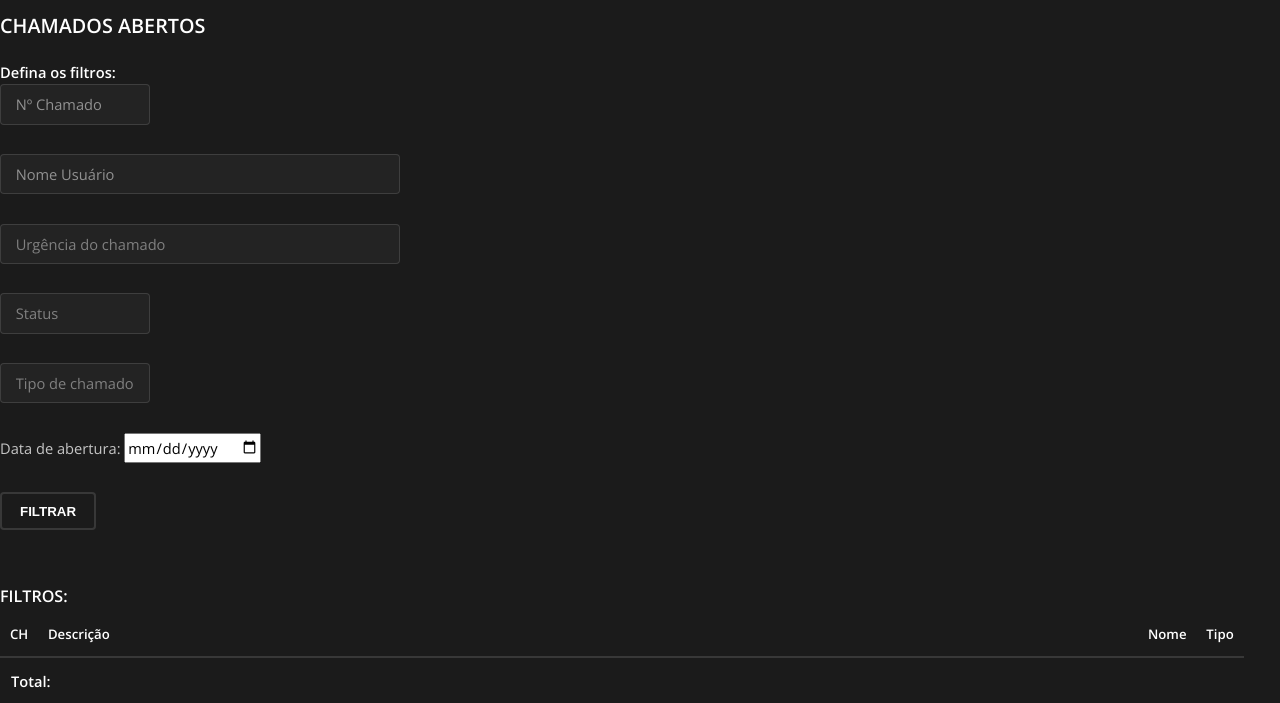
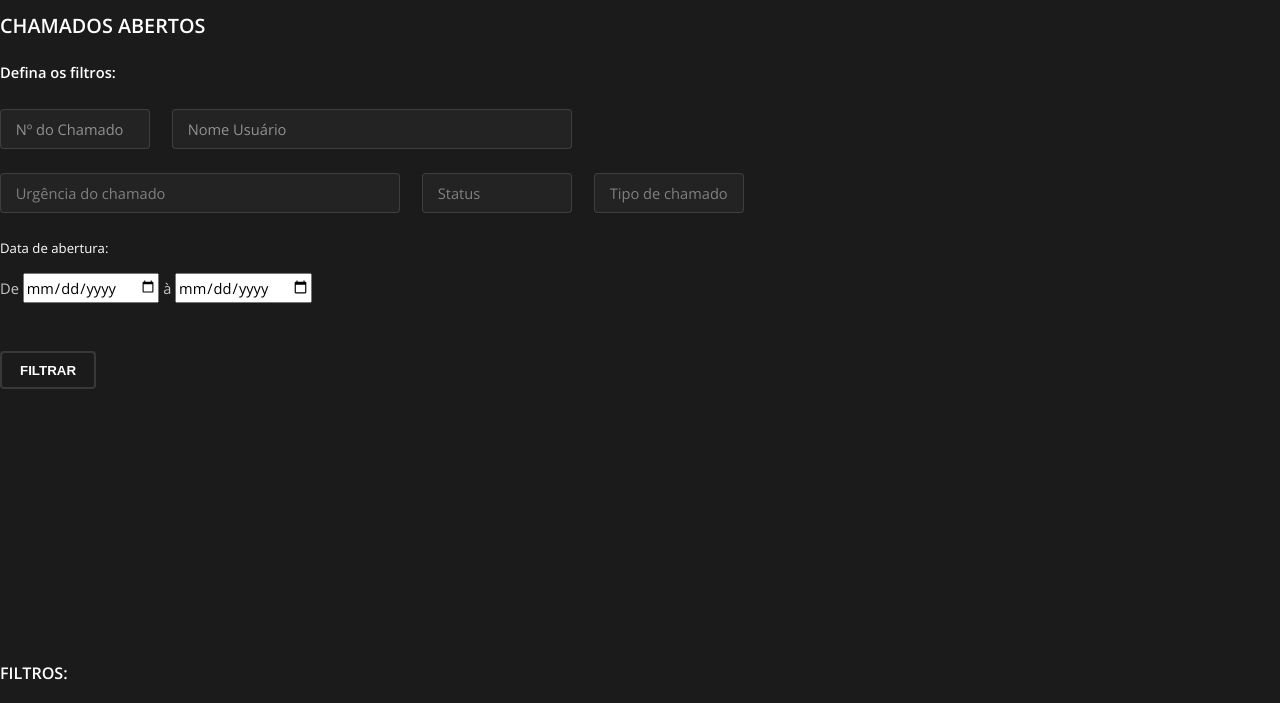
Before and after one commit to Anderson7295/PortalSet, a PHP site: page /filtrosChamados/FiltrarChamados.php in a window 1280 px wide. Shown: the part 62-765 px from the top of the page. Run offline with PHP 8.4, Linux system fonts and the light colour scheme.

Commit message:
telas de filtros organizada( adicionar mais filtros e ativar o período de datas

```diff
--- a/filtrosChamados/FiltrarChamados.php
+++ b/filtrosChamados/FiltrarChamados.php
@@ -32,10 +32,20 @@
 			<br><br><br>
 
 			<h3>Chamados Abertos </h3>
-			<form action="#tabelaChamados" method = "POST"> <b>Defina os filtros:</b>
-				<p><input id = "chamado" name = "chamado" type = "text" placeholder = "Nº Chamado" value = ""  style="width:150px;" ></p>
-				<p><input id = "nome" name = "nome" type = "text" placeholder = "Nome Usuário" value = "" style="width:400px;"></p>
-				<p>
+			<form action="#tabelaChamados" method = "POST"> <b>Defina os filtros:</b> <br><br>
+				<div class="row">
+					<div class="col-sm-5">
+						<input id = "chamado" name = "chamado" type = "text" placeholder = "Nº do Chamado" value = ""  style="width:150px;" >
+					</div>
+
+					<div class="col-sm-10">
+						<input id = "nome" name = "nome" type = "text" placeholder = "Nome Usuário" value = "" style="width:400px;">
+					</div>
+				</div>
+				<br>
+				<div class="row">
+
+					<div class="col-sm-3">
 						<select name="urgencia" id="urgencia" style = "color:grey; width:400px">
 							<option value="">Urgência do chamado</option>
 							<option>Pode aguardar</option>
@@ -45,43 +55,40 @@
 							<option>Urgente</option>
 							<option>Emergência</option>
 						</select>
-				</p>
-				<p>
+					</div>
+
+					<div class="col-sm-3">
 						<select name="status" id="status" style = "color:grey; width:150px">
 							<option value="">Status</option>
 							<option>Aberto</option>
 							<option>Em andamento</option>
 							<option>Fechado</option>
 						</select>
-				</p>
-				<p>
+					</div>
+
+					<div class="col-sm-3">
 						<select name="tipo" id="tipo" style = "color:grey; width:150px">
 							<option value="">Tipo de chamado</option>
 							<option>Problema</option>
 							<option>Dúvida</option>
 						</select>
-				</p>
+					</div>
+				</div>
 
-				<p>Data de abertura: <input id = "dataAbertura" name = "dataAbertura" type = "date" value = "" style = "color:black;"></p>
+				<div class="row">
+					<div class="col-sm-3">
+						<br> <label for="filtroDataAbertura">Data de abertura:</label>
+						De <input id = "dataAbertura" name = "dataAbertura" type = "date" value = "" style = "color:black;"> à <input id = "dataAbertura2" name = "dataAbertura2" type = "date" value = "" style = "color:black;">
+					</div>
+				</div>
 
-				<!-- <p>
-					<input type="radio" id="dataAbertura"
-                	name="dataAbertura" value="<?php $date ?>" checked />
-            		<label for="dataAbertura">Desativado</label>
-
-					<input type="radio" id="dataAbertura"
-                	name="dataAbertura" value="<?php $date ?>" />
-            		<label for="dataAbertura">Hoje</label>
-
-					<input type="radio" id="dataAbertura"
-                	name="dataAbertura" value="<?php $date ?>" />
-            		<label for="dataAbertura">Selecionar data</label>
-				</p> -->
-
-
+				<!-- MAIS FILTROS -->
+				<br><br>
 				<button class="button alt"  type="submit">
 					Filtrar
 				</button>
+
+				<br><br><br><br><br><br><br><br><br><br>
 
 				<section id = "tabelaChamados"></section>
 
```
Also changed, not shown: filtrosChamados/FiltrarChamadosEdita.php (+34 -11 lines). Lines whose indentation alone changed are shown as unchanged.
